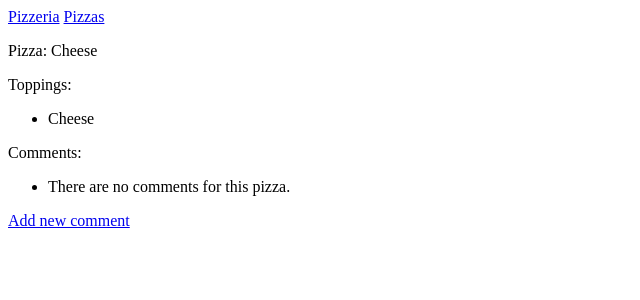
After one commit to egillis22/Pizzeria, a Django app: page /toppings/1/ in a window 1280 px wide. The commit adds this page. Shown: the top 300 px of the page, without its empty margins (0-640 px from the left). Run offline with Django 3.2, Linux system fonts and the light colour scheme; data comes from the database, SQL or seed files in the repository; both versions use the stored data as it was after the commit.

Commit message:
added comments

```diff
--- a/Pizzeria/settings.py
+++ b/Pizzeria/settings.py
@@ -31,6 +31,7 @@ ALLOWED_HOSTS = []
 # Application definition
 
 INSTALLED_APPS = [
+    'bootstrap4',
     'pizzas',
     'django.contrib.admin',
     'django.contrib.auth',
--- a/pizzas/admin.py
+++ b/pizzas/admin.py
@@ -1,7 +1,8 @@
 from django.contrib import admin
 
-from .models import Pizza, Topping
+from .models import Pizza, Topping, Comment
 # Register your models here.
 
 admin.site.register(Pizza)
 admin.site.register(Topping)
+admin.site.register(Comment)
--- a/pizzas/models.py
+++ b/pizzas/models.py
@@ -13,3 +13,11 @@ class Topping(models.Model):
 
     def __str__(self):
         return self.name
+
+class Comment(models.Model):
+    pizza = models.ForeignKey(Pizza,on_delete=models.CASCADE)
+    text = models.TextField()
+    date_added = models.DateTimeField(auto_now_add=True)
+
+    def __str__(self):
+        return f"{self.text[:50]}..."
--- a/pizzas/templates/pizzas/base.html
+++ b/pizzas/templates/pizzas/base.html
@@ -1,4 +1,5 @@
 <p>
     <a href="{% url 'pizzas:index' %}">Pizzeria</a>
+    <a href="{% url 'pizzas:pizza' %}">Pizzas</a>
 </p>
 {% block content %}{% endblock content %}
--- a/pizzas/templates/pizzas/index.html
+++ b/pizzas/templates/pizzas/index.html
@@ -2,7 +2,7 @@
 
 {% block content %}
 
-<p>Pizzas</p>
+<p>Pizzeria</p>
 
 <p>Welcome to my Pizzeria! Come look at our large pizza selection.</p>
 
--- /dev/null
+++ b/pizzas/templates/pizzas/toppings.html
@@ -0,0 +1,38 @@
+{% extends "pizzas/base.html" %}
+
+{% block content %}
+
+<p>Pizza: {{ pizza }}</p>
+
+<p>Toppings:</p>
+
+<ul>
+    {% for t in toppings %}
+
+    <li>
+        {{ t.name }}
+    </li>
+
+    {% empty %}
+    <li>No toppings have been added yet. </li>
+
+    {% endfor %}
+</ul>
+<p>Comments:</p>
+<ul>
+    {% for c in comment %}
+    <li>
+        <p>{{ c.date_added | date:'M d, Y H:i' }}</p>
+        <p>{{ c.text }}</p>
+    </li>
+
+    {% empty %}
+    <li>There are no comments for this pizza.</li>
+    {% endfor %}
+</ul>
+
+<p>
+    <a href="{% url 'pizzas:new_comment' pizza.id %}">Add new comment</a>
+</p>
+
+{% endblock content %}
--- a/pizzas/urls.py
+++ b/pizzas/urls.py
@@ -6,4 +6,7 @@ app_name = 'pizzas'
 
 urlpatterns = [
     path('',views.index, name='index'),
+    path('pizza',views.pizza, name ='pizza'),
+    path('toppings/<int:pizza_id>/',views.toppings,name='toppings'),
+    path('new_comment/<int:pizza_id>/',views.new_comment, name='new_comment'),
 ]
--- a/pizzas/views.py
+++ b/pizzas/views.py
@@ -1,5 +1,39 @@
-from django.shortcuts import render
+from django.shortcuts import render, redirect
+from .models import Pizza, Topping, Comment
+from .forms import CommentForm
 
 # Create your views here.
 def index(request):
     return render(request, 'pizzas/index.html')
+
+def pizza(request):
+    pizza = Pizza.objects.order_by("name")
+
+
+    context = {'pizza':pizza}
+
+    return render(request, 'pizzas/pizza.html',context)
+
+def toppings(request,pizza_id):
+    pizza = Pizza.objects.get(id=pizza_id)
+    toppings = pizza.topping_set.order_by('name')
+    comment = pizza.comment_set.order_by('date_added')
+    context = {'pizza':pizza, 'toppings':toppings, 'comment':comment}
+
+    return render(request,'pizzas/toppings.html',context)
+
+def new_comment(request,pizza_id):
+    pizza = Pizza.objects.get(id=pizza_id)
+    if request.method != 'POST':
+        form = CommentForm()
+    else:
+        form = CommentForm(data=request.POST)
+
+        if form.is_valid():
+            new_comment = form.save(commit=False)
+            new_comment.pizza = pizza
+            new_comment.save()
+
+            return redirect('pizzas:toppings', pizza_id = pizza_id)
+    context = {'form':form, 'pizza':pizza}
+    return render(request,'pizzas/new_comment.html', context)
```
Also changed, not shown: pizzas/forms.py (added, +9 -0 lines), pizzas/templates/pizzas/new_comment.html (added, +16 -0 lines), pizzas/templates/pizzas/pizza.html (added, +19 -0 lines), db.sqlite3, pizzas/migrations/0002_comment.py (added).
